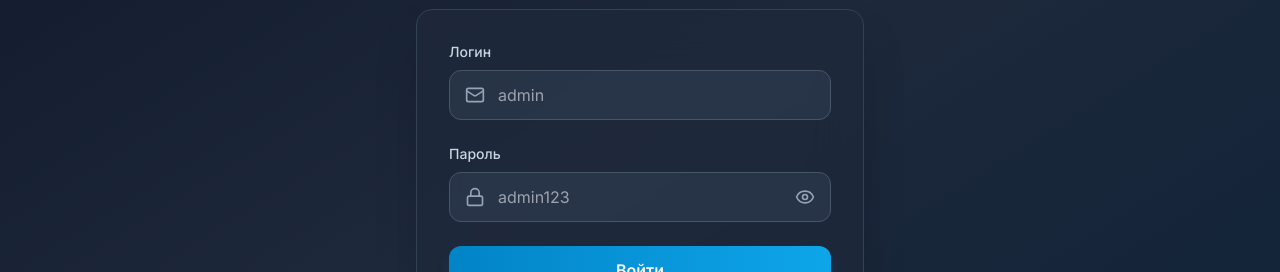
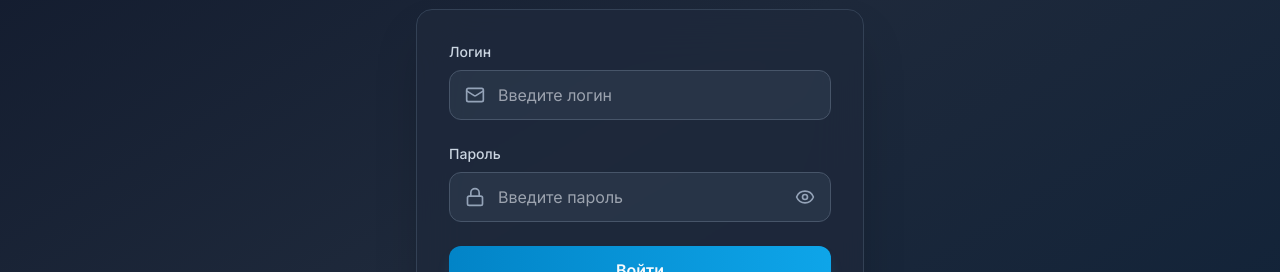
Before and after one commit to KamillaSnipes/coo-dashboard, a Next.js app: page /login in a window 1280 px wide. Shown: the part 276-548 px from the top of the page. Built offline with nearby package versions, Linux system fonts and the light colour scheme; no server answers; the database is empty.

Commit message:
Remove credentials from placeholders

```diff
--- a/app/login/page.tsx
+++ b/app/login/page.tsx
@@ -82,7 +82,7 @@ function LoginForm() {
                   value={login}
                   onChange={(e) => setLogin(e.target.value)}
                   className="w-full bg-dark-700/50 border border-dark-600 rounded-xl pl-12 pr-4 py-3 focus:outline-none focus:border-primary-500 focus:ring-2 focus:ring-primary-500/20 transition-all"
-                  placeholder="admin"
+                  placeholder="Введите логин"
                   required
                   autoComplete="username"
                 />
@@ -101,7 +101,7 @@ function LoginForm() {
                   value={password}
                   onChange={(e) => setPassword(e.target.value)}
                   className="w-full bg-dark-700/50 border border-dark-600 rounded-xl pl-12 pr-12 py-3 focus:outline-none focus:border-primary-500 focus:ring-2 focus:ring-primary-500/20 transition-all"
-                  placeholder="admin123"
+                  placeholder="Введите пароль"
                   required
                   autoComplete="current-password"
                 />
```
